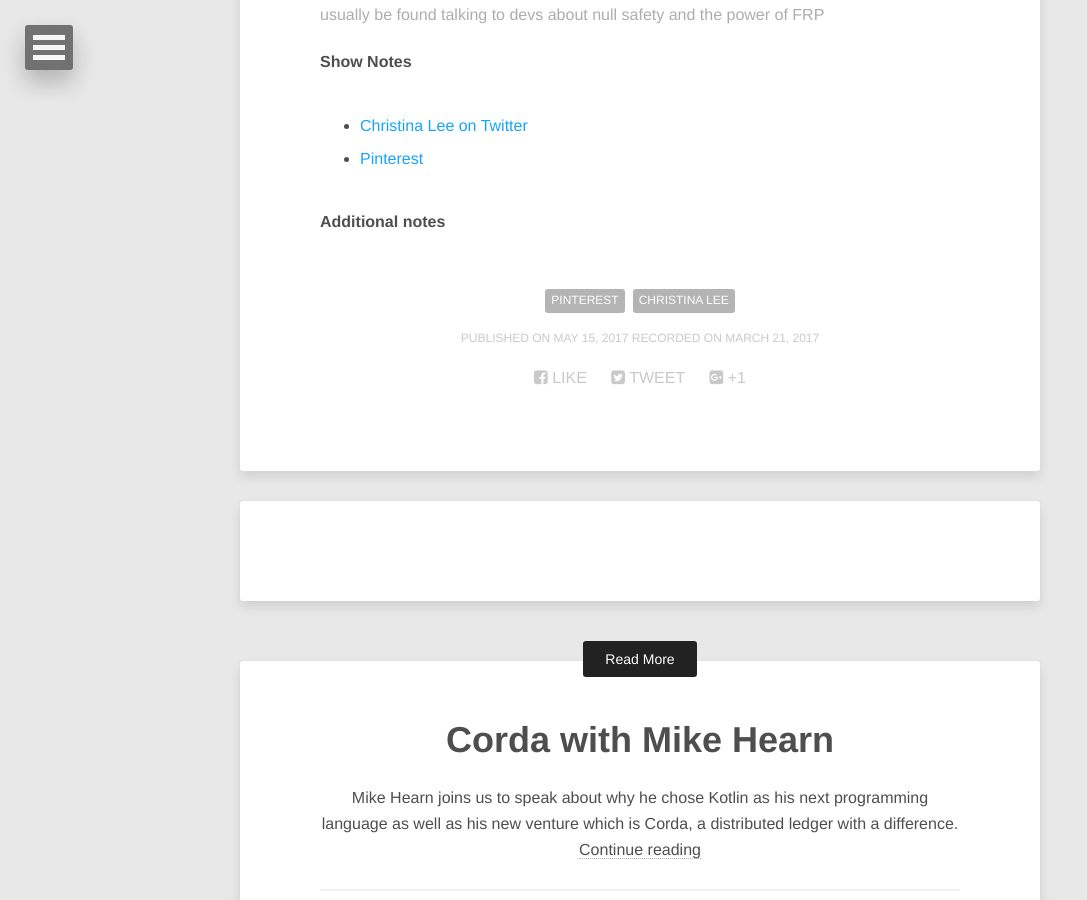
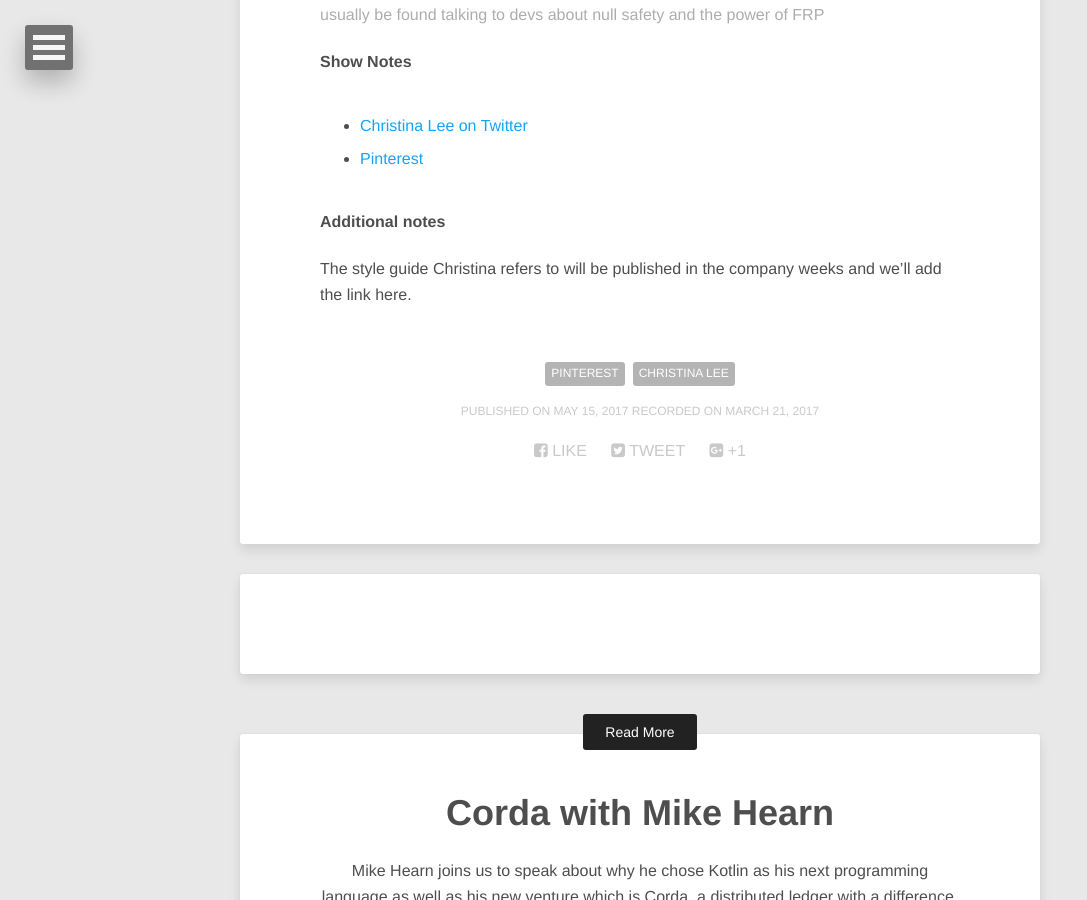
Before and after one commit to talkingkotlin/website, a Jekyll site: the page built from _posts/2017-05-15-kotlin-at-pinterest-with-christina-lee.md, in a window 1280 px wide and 900 px high, scrolled down 1138 px. Shown: the whole window, without its empty margins (0-1087 px from the left). Built offline with Jekyll 4.4.1, drawn with Linux system fonts in a browser that asks for light colours; nearby versions of some CDN libraries; comment, search, counter and statistics services are not loaded; part of the change alters nothing that is shown.

```diff
--- a/_posts/2017-05-15-kotlin-at-pinterest-with-christina-lee.md
+++ b/_posts/2017-05-15-kotlin-at-pinterest-with-christina-lee.md
@@ -4,8 +4,8 @@ title: "Kotlin at Pinterest with Christina Lee"
 guest: Christina Lee
 published: 2017-05-15
 recorded: 2017-03-21
-trackid:
-length: "34:58"
+trackid: 322251520
+length: "34:59"
 length_rounded: "35 mins"
 tags: [Pinterest, Christina Lee]
 image: christina-lee.jpg
@@ -17,4 +17,7 @@ notes:
     - text: Pinterest
       link: https://www.pinterest.com/
 
+
 ---
+
+The style guide Christina refers to will be published in the company weeks and we'll add the link here.
```
